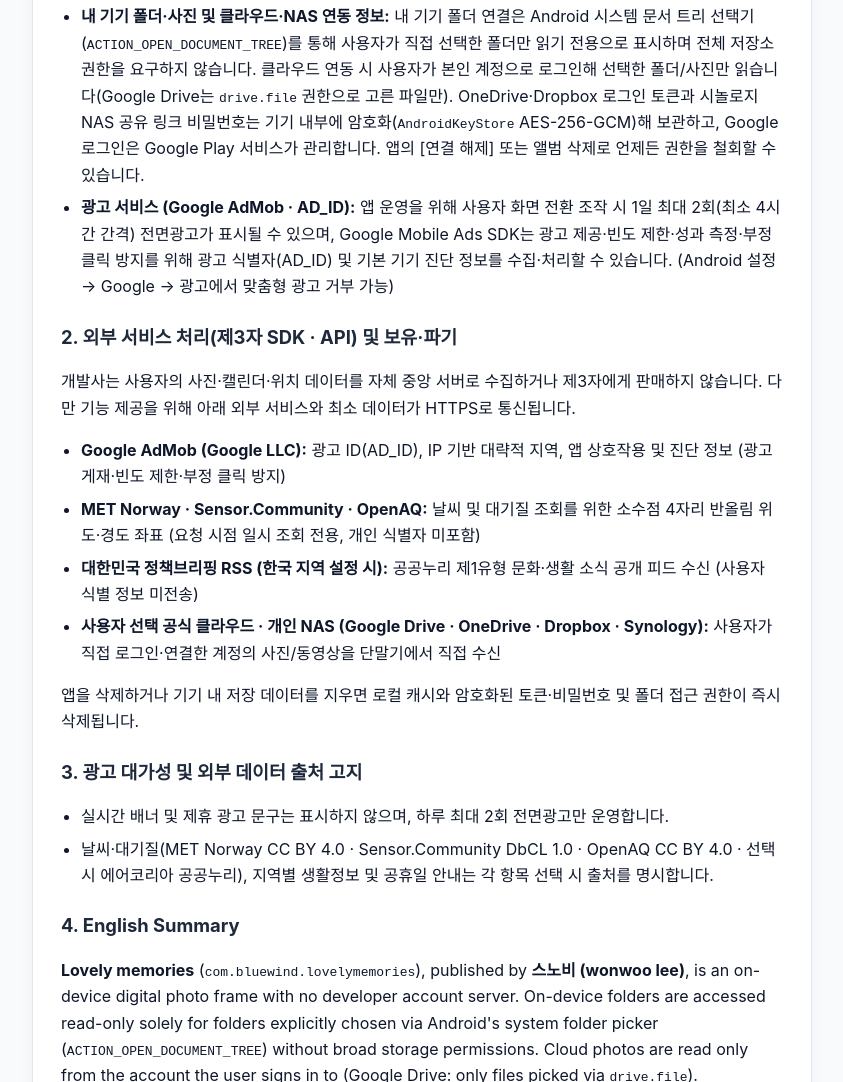
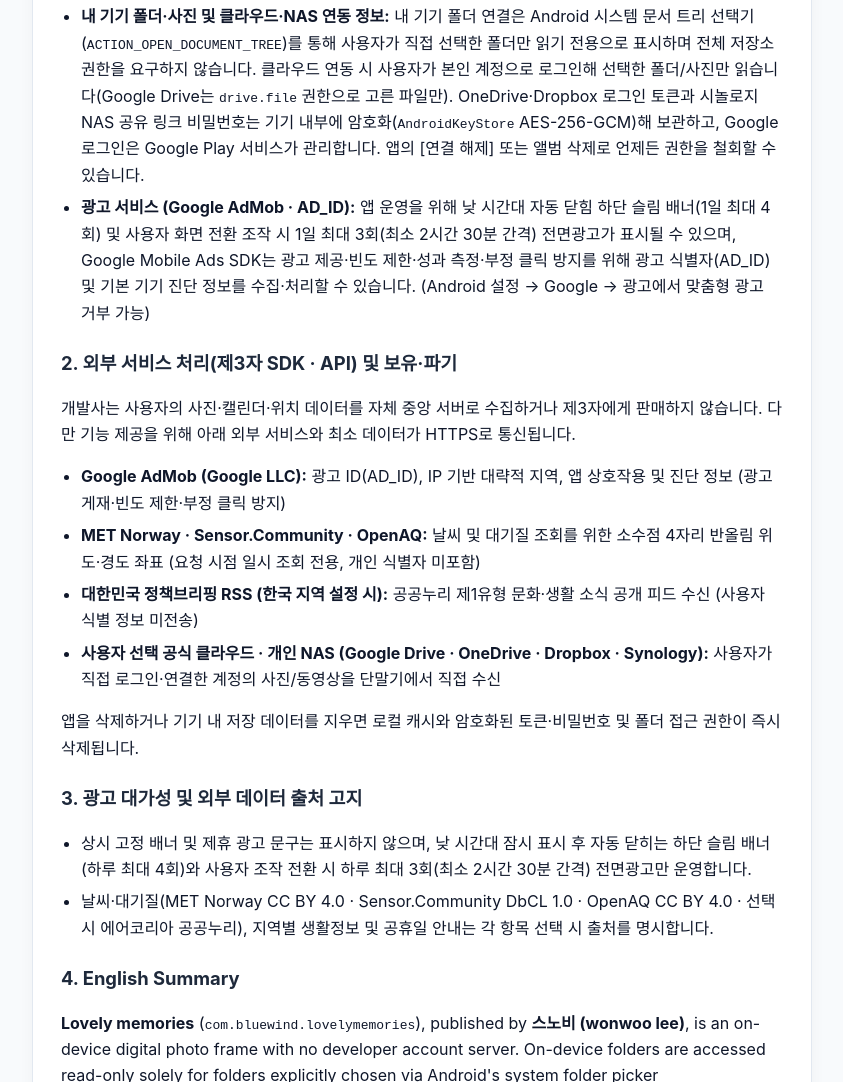
Before and after one commit to bluewind201/bluewind201.github.io, a plain HTML site: page lovely-memories/privacy-policy.html in a window 1280 px wide. Shown: the part 490-1572 px from the top of the page, without its empty margins (218-1061 px from the left). Drawn offline with Linux system fonts and the light colour scheme.

Commit message:
docs(lovely-memories): sync AdMob daily banner (<=4/day) & interstitial (<=3/day) disclosure

```diff
--- a/lovely-memories/privacy-policy.html
+++ b/lovely-memories/privacy-policy.html
@@ -25,7 +25,7 @@
       <li><strong>대략적 위치 정보 (선택 · ACCESS_COARSE_LOCATION):</strong> 사용자가 [현재 위치로 찾기]를 누를 때만 권한을 요청하며, 소수점 4자리(약 11m 단위)로 반올림한 좌표를 기상청(MET Norway) 및 대기질 오픈 네트워크(Sensor.Community / OpenAQ)에 일시 전달해 실시간 날씨·대기질 조회에만 사용하고 별도 서버에 저장하지 않습니다.</li>
       <li><strong>캘린더 읽기 (선택 · READ_CALENDAR):</strong> 기기에 연동된 일정을 액자 화면 및 브리핑으로 안내하기 위해 기기 내부에서만 읽으며 외부로 전송하지 않습니다.</li>
       <li><strong>내 기기 폴더·사진 및 클라우드·NAS 연동 정보:</strong> 내 기기 폴더 연결은 Android 시스템 문서 트리 선택기(<code>ACTION_OPEN_DOCUMENT_TREE</code>)를 통해 사용자가 직접 선택한 폴더만 읽기 전용으로 표시하며 전체 저장소 권한을 요구하지 않습니다. 클라우드 연동 시 사용자가 본인 계정으로 로그인해 선택한 폴더/사진만 읽습니다(Google Drive는 <code>drive.file</code> 권한으로 고른 파일만). OneDrive·Dropbox 로그인 토큰과 시놀로지 NAS 공유 링크 비밀번호는 기기 내부에 암호화(<code>AndroidKeyStore</code> AES-256-GCM)해 보관하고, Google 로그인은 Google Play 서비스가 관리합니다. 앱의 [연결 해제] 또는 앨범 삭제로 언제든 권한을 철회할 수 있습니다.</li>
-      <li><strong>광고 서비스 (Google AdMob · AD_ID):</strong> 앱 운영을 위해 사용자 화면 전환 조작 시 1일 최대 2회(최소 4시간 간격) 전면광고가 표시될 수 있으며, Google Mobile Ads SDK는 광고 제공·빈도 제한·성과 측정·부정 클릭 방지를 위해 광고 식별자(AD_ID) 및 기본 기기 진단 정보를 수집·처리할 수 있습니다. (Android 설정 → Google → 광고에서 맞춤형 광고 거부 가능)</li>
+      <li><strong>광고 서비스 (Google AdMob · AD_ID):</strong> 앱 운영을 위해 낮 시간대 자동 닫힘 하단 슬림 배너(1일 최대 4회) 및 사용자 화면 전환 조작 시 1일 최대 3회(최소 2시간 30분 간격) 전면광고가 표시될 수 있으며, Google Mobile Ads SDK는 광고 제공·빈도 제한·성과 측정·부정 클릭 방지를 위해 광고 식별자(AD_ID) 및 기본 기기 진단 정보를 수집·처리할 수 있습니다. (Android 설정 → Google → 광고에서 맞춤형 광고 거부 가능)</li>
     </ul>
 
     <h2>2. 외부 서비스 처리(제3자 SDK · API) 및 보유·파기</h2>
@@ -40,12 +40,12 @@
 
     <h2>3. 광고 대가성 및 외부 데이터 출처 고지</h2>
     <ul>
-      <li>실시간 배너 및 제휴 광고 문구는 표시하지 않으며, 하루 최대 2회 전면광고만 운영합니다.</li>
+      <li>상시 고정 배너 및 제휴 광고 문구는 표시하지 않으며, 낮 시간대 잠시 표시 후 자동 닫히는 하단 슬림 배너(하루 최대 4회)와 사용자 조작 전환 시 하루 최대 3회(최소 2시간 30분 간격) 전면광고만 운영합니다.</li>
       <li>날씨·대기질(MET Norway CC BY 4.0 · Sensor.Community DbCL 1.0 · OpenAQ CC BY 4.0 · 선택 시 에어코리아 공공누리), 지역별 생활정보 및 공휴일 안내는 각 항목 선택 시 출처를 명시합니다.</li>
     </ul>
 
     <h2>4. English Summary</h2>
-    <p><strong>Lovely memories</strong> (<code>com.bluewind.lovelymemories</code>), published by <strong>스노비 (wonwoo lee)</strong>, is an on-device digital photo frame with no developer account server. On-device folders are accessed read-only solely for folders explicitly chosen via Android's system folder picker (<code>ACTION_OPEN_DOCUMENT_TREE</code>) without broad storage permissions. Cloud photos are read only from the account the user signs in to (Google Drive: only files picked via <code>drive.file</code>). OneDrive/Dropbox tokens and Synology NAS passwords are encrypted on-device with AndroidKeyStore AES-256-GCM; Google sign-in is managed by Google Play services. Approximate location (<code>ACCESS_COARSE_LOCATION</code>) is requested only when triggered by the user and sent rounded to 4 decimal places ephemerally to MET Norway / Sensor.Community / OpenAQ for weather and air-quality forecasts. Google Mobile Ads SDK processes <code>AD_ID</code> and basic device/ad telemetry to serve at most two user-transition interstitial ads per day. Developer does not sell user data. Contact: <a href="mailto:bluewind201@naver.com">bluewind201@naver.com</a>.</p>
+    <p><strong>Lovely memories</strong> (<code>com.bluewind.lovelymemories</code>), published by <strong>스노비 (wonwoo lee)</strong>, is an on-device digital photo frame with no developer account server. On-device folders are accessed read-only solely for folders explicitly chosen via Android's system folder picker (<code>ACTION_OPEN_DOCUMENT_TREE</code>) without broad storage permissions. Cloud photos are read only from the account the user signs in to (Google Drive: only files picked via <code>drive.file</code>). OneDrive/Dropbox tokens and Synology NAS passwords are encrypted on-device with AndroidKeyStore AES-256-GCM; Google sign-in is managed by Google Play services. Approximate location (<code>ACCESS_COARSE_LOCATION</code>) is requested only when triggered by the user and sent rounded to 4 decimal places ephemerally to MET Norway / Sensor.Community / OpenAQ for weather and air-quality forecasts. Google Mobile Ads SDK processes <code>AD_ID</code> and basic device/ad telemetry to serve brief auto-closing daytime bottom banners (up to 4/day) and at most three user-transition interstitial ads per day (min 2.5h apart). Developer does not sell user data. Contact: <a href="mailto:bluewind201@naver.com">bluewind201@naver.com</a>.</p>
   </div>
 </body>
 </html>
```
